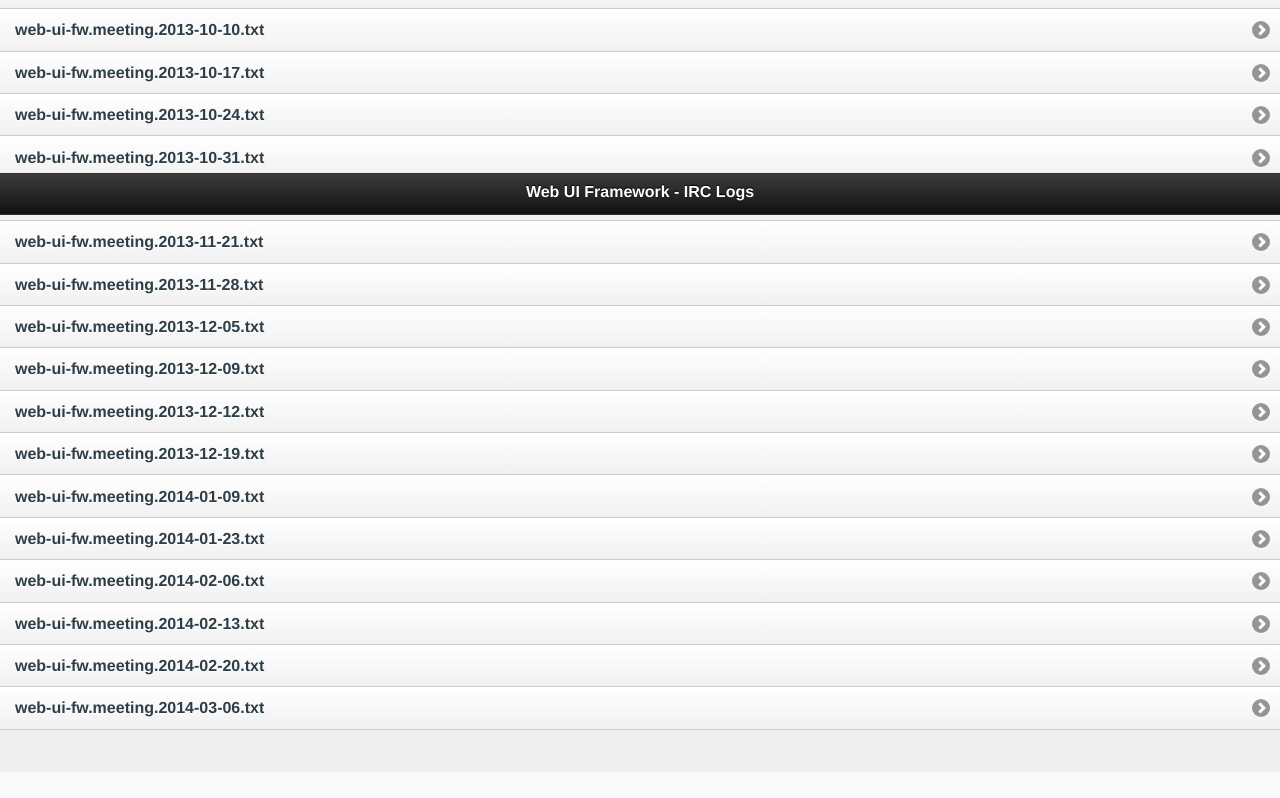
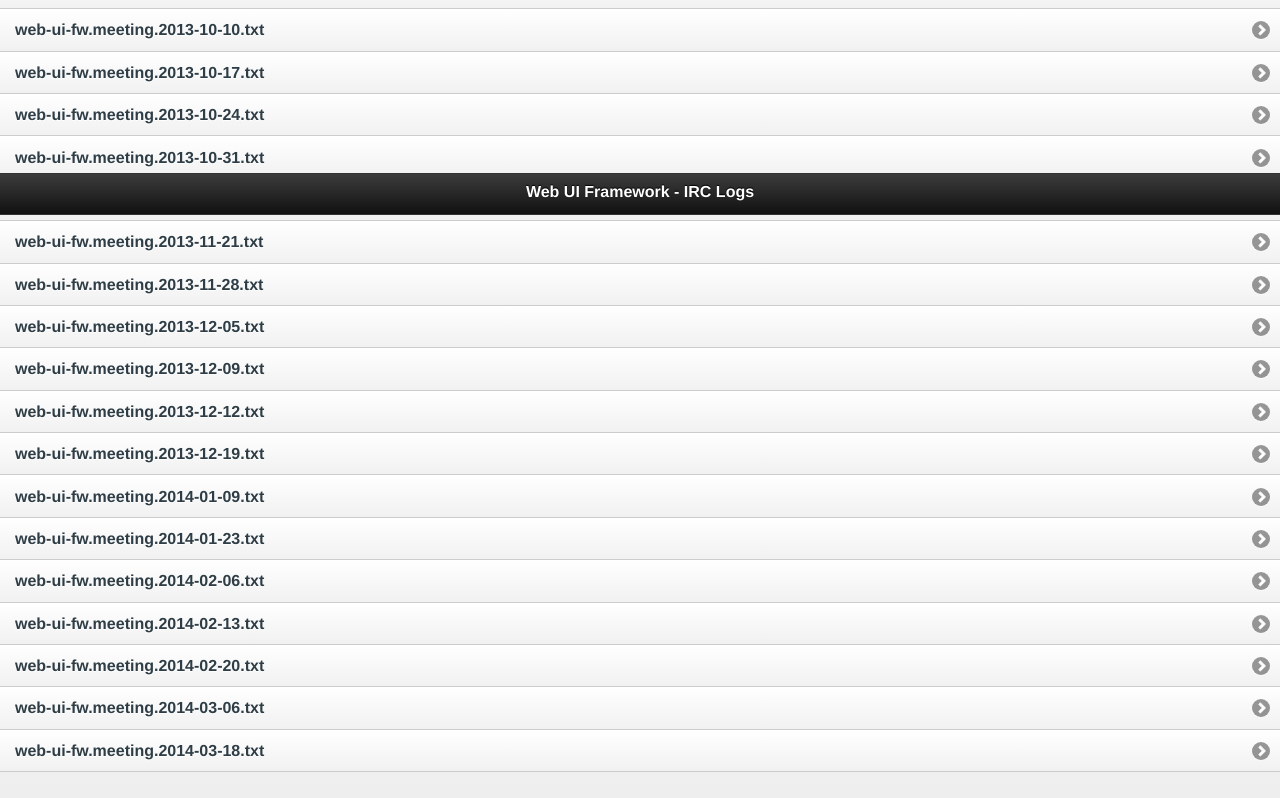
Before and after one commit to web-ui-fw/web-ui-fw.github.com, a plain HTML site: page irc-logs/index.html in a window 1280 px wide. Shown: the part 585-1383 px from the top of the page. Before the commit the page ends 1357 px from the top, so only its background shows below. Drawn offline with Linux system fonts and the light colour scheme; a script that the page names is missing.

Commit message:
IRC logs: 2013-03-18.

```diff
--- a/irc-logs/index.html
+++ b/irc-logs/index.html
@@ -50,6 +50,7 @@
                     <li><a data-ajax="false" href="web-ui-fw.meeting.2014-02-13.txt">web-ui-fw.meeting.2014-02-13.txt</a></li>
                     <li><a data-ajax="false" href="web-ui-fw.meeting.2014-02-20.txt">web-ui-fw.meeting.2014-02-20.txt</a></li>
                     <li><a data-ajax="false" href="web-ui-fw.meeting.2014-03-06.txt">web-ui-fw.meeting.2014-03-06.txt</a></li>
+                    <li><a data-ajax="false" href="web-ui-fw.meeting.2014-03-18.txt">web-ui-fw.meeting.2014-03-18.txt</a></li>
                     <!-- dst -->
                 </ul>
             </div>
```
Also changed, not shown: irc-logs/web-ui-fw.meeting.2014-03-18.txt (added).
